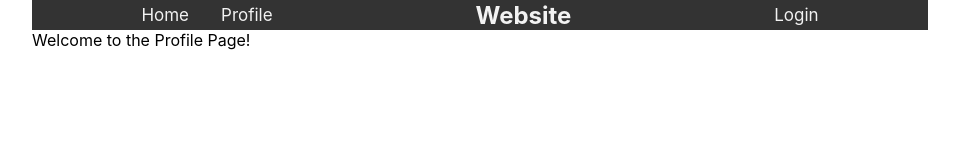
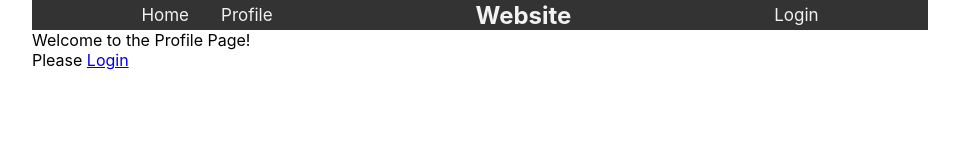
Before and after one commit to Amir-Pourhadi/Space-Finder, a React (Create React App) app: page /profile in a window 1280 px wide. Shown: the top 160 px of the page, without its empty margins (160-1119 px from the left). Built offline with nearby package versions, Linux system fonts and the light colour scheme.

Commit message:
Profile when user not logged in

```diff
--- a/src/components/Profile.tsx
+++ b/src/components/Profile.tsx
@@ -1,10 +1,29 @@
+import { User, UserAttribute } from "models/Models";
 import React from "react";
+import { Link } from "react-router-dom";
+import AuthService from "services/AuthService";
 
-export default class Profile extends React.Component {
+interface ProfileState {
+  userAttributes: UserAttribute[];
+}
+
+interface ProfileProps {
+  user: User | undefined;
+  authService: AuthService;
+}
+
+export default class Profile extends React.Component<ProfileProps, ProfileState> {
   render(): React.ReactNode {
     return (
       <>
         <div>Welcome to the Profile Page!</div>
+        {this.props.user ? (
+          <h3>Hello {this.props.user.userName}</h3>
+        ) : (
+          <div>
+            Please <Link to="/login">Login</Link>
+          </div>
+        )}
       </>
     );
   }
```
